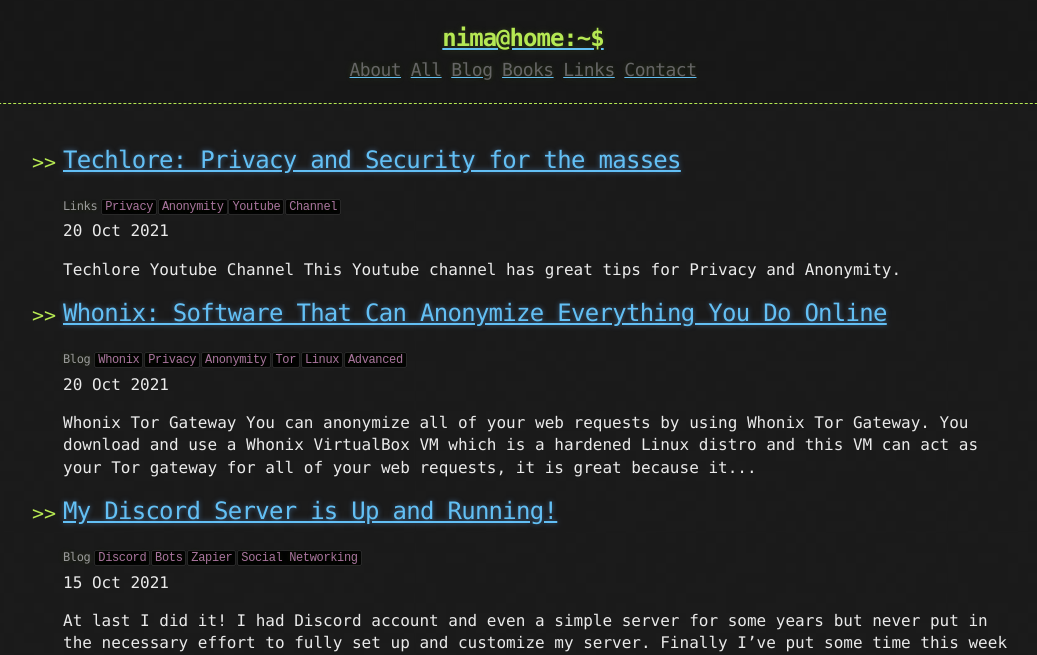
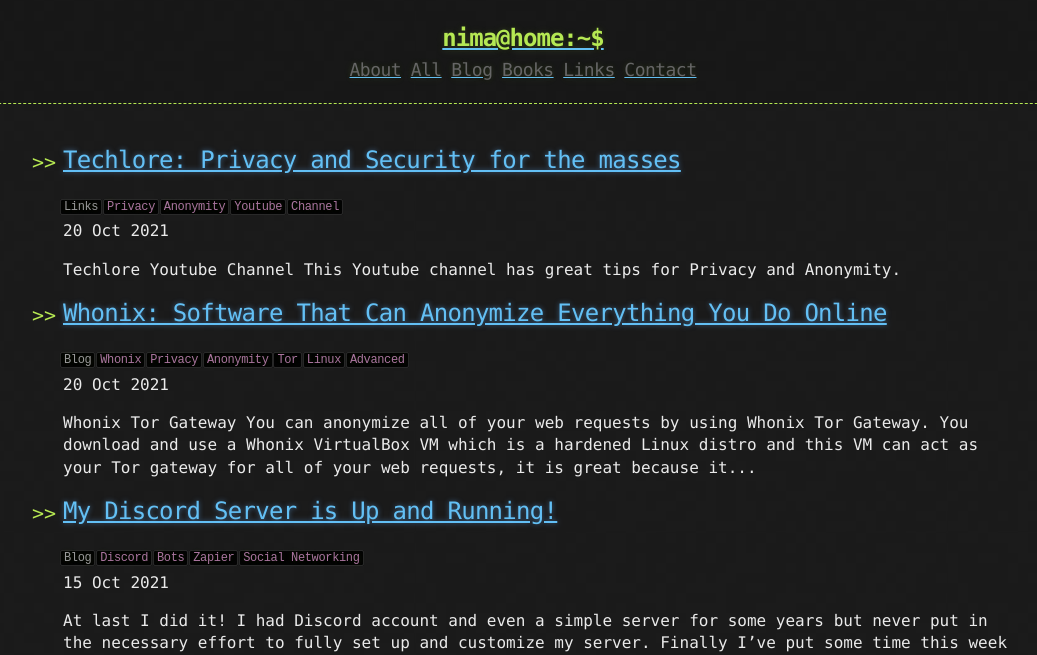
Before and after one commit to CamoCatX/camocatx.github.io, a Jekyll site: the page built from index.html, in a window 1280 px wide. Shown: the top 655 px of the page, without its empty margins (117-1154 px from the left). Built offline with Jekyll 4.4.1, drawn with Linux system fonts in a browser that asks for light colours; the list of posts is cut into pages by our own code.

Commit message:
Edit index.html
Use category class for showing post categories

```diff
--- a/index.html
+++ b/index.html
@@ -7,12 +7,12 @@ layout: default
       <li>
         <h2><a href="{{ post.url | prepend: site.baseurl | replace: '//', '/' }}">{{ post.title }}</a></h2>
         <h6>
-        {% for cat in post.categories %}
-        <category>{{ cat | xml_escape }}</category>
-        {% endfor %}
-        {% for tag in post.tags %}
-        <code class="language-plaintext highlighter-rouge"><category>{{ tag | xml_escape }}</category></code>
-        {% endfor %}
+          {% for cat in post.categories %}
+            <code class="postcategory"><category>{{ cat | xml_escape }}</category></code>
+          {% endfor %}
+          {% for tag in post.tags %}
+            <code class="language-plaintext highlighter-rouge"><category>{{ tag | xml_escape }}</category></code>
+          {% endfor %}
         </h6>
         <time datetime="{{ post.date | date_to_xmlschema }}">{{ post.date | date_to_string }}</time>
         <p>{{ post.content | strip_html | truncatewords:50 }}</p>
```
